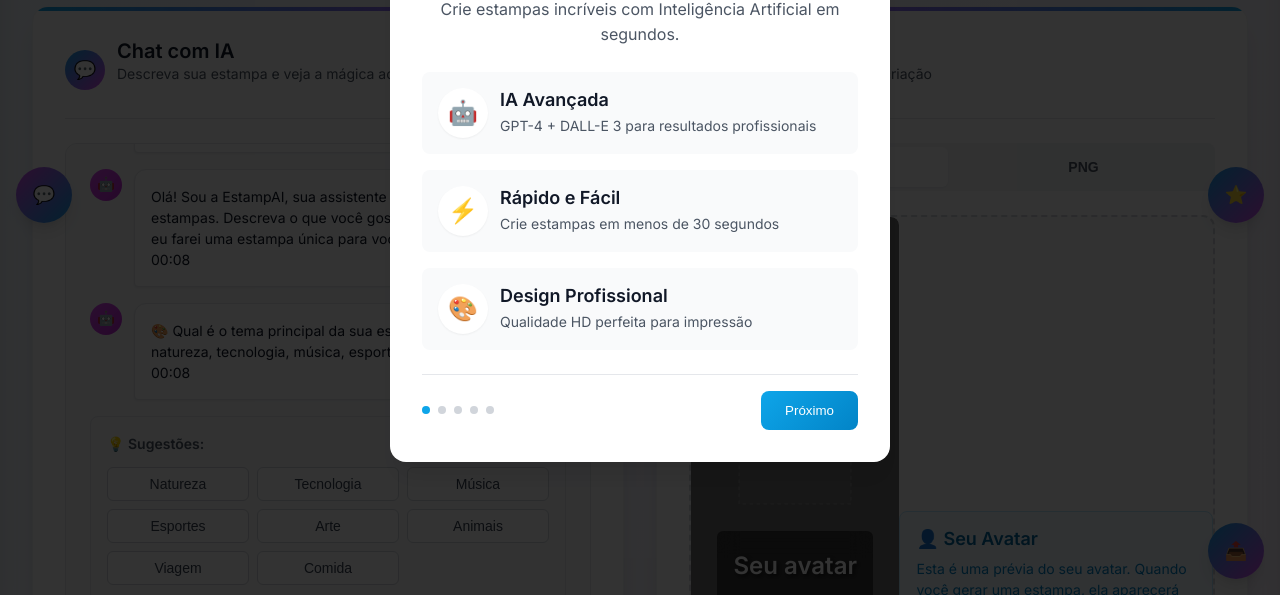
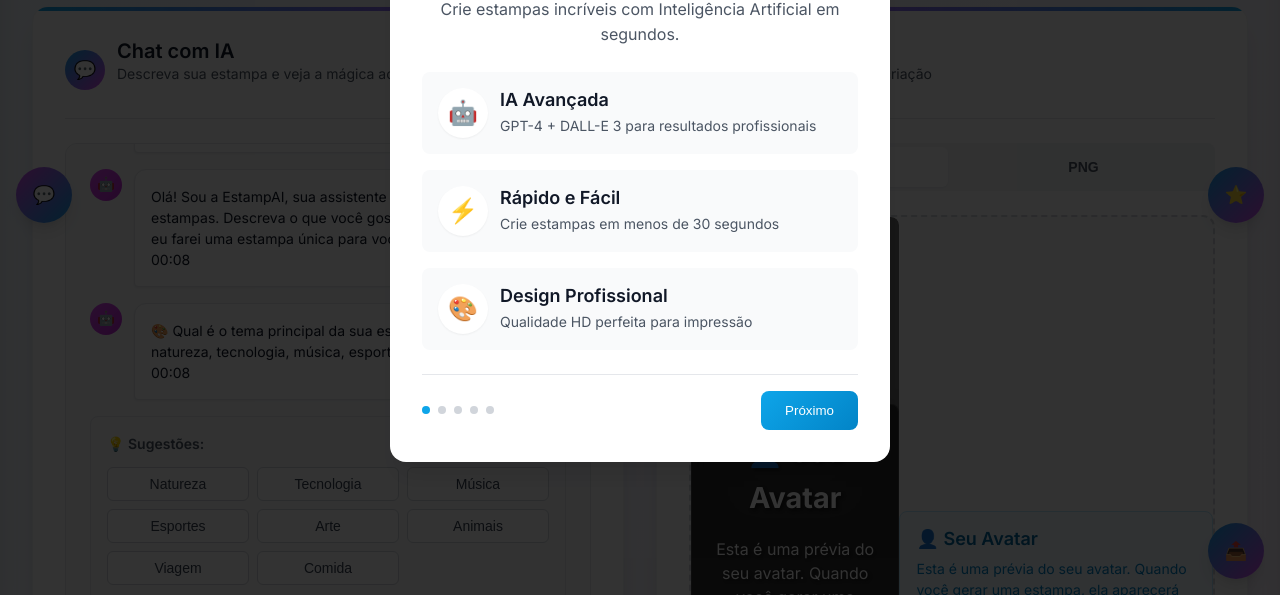
Before and after one commit to 4LFR3Dv1/estampai, a website: page index.html in a window 1280 px wide. Shown: the part 205-800 px from the top of the page. Drawn offline with Linux system fonts and the light colour scheme.

Commit message:
feat: Melhora overlay do avatar com texto explicativo completo
- Adiciona emoji 👤 e título 'Seu Avatar'
- Inclui explicação completa sobre prévia do avatar
- Melhora estilo do overlay com mais transparência
- Adiciona borda sutil e sombra para melhor visual
- Aumenta padding e melhora legibilidade
- Texto explicativo sobre como funciona a estampa

Resolve: Overlay precisa mostrar explicação completa
Implementa: Texto explicativo elegante sobre o avatar

```diff
--- a/index.html
+++ b/index.html
@@ -658,14 +658,14 @@
 
         .avatar-overlay-text {
             color: white;
-            font-size: 1.5rem;
-            font-weight: 600;
             text-align: center;
             text-shadow: 2px 2px 4px rgba(0, 0, 0, 0.7);
-            padding: var(--space-4);
-            background: rgba(0, 0, 0, 0.5);
-            border-radius: var(--radius-md);
-            backdrop-filter: blur(10px);
+            padding: var(--space-6);
+            background: rgba(0, 0, 0, 0.6);
+            border-radius: var(--radius-lg);
+            backdrop-filter: blur(15px);
+            border: 1px solid rgba(255, 255, 255, 0.1);
+            box-shadow: 0 8px 32px rgba(0, 0, 0, 0.3);
         }
 
         /* Container de PNG */
--- a/script.js
+++ b/script.js
@@ -127,7 +127,12 @@ function loadInitialAvatar() {
 
     const overlayText = document.createElement('div');
     overlayText.className = 'avatar-overlay-text';
-    overlayText.textContent = 'Seu avatar';
+    overlayText.innerHTML = `
+        <div style="font-size: 1.8rem; font-weight: 700; margin-bottom: 1rem;">👤 Seu Avatar</div>
+        <div style="font-size: 1rem; font-weight: 400; line-height: 1.5; max-width: 400px;">
+            Esta é uma prévia do seu avatar. Quando você gerar uma estampa, ela aparecerá na área destacada da camiseta!
+        </div>
+    `;
 
     overlay.appendChild(overlayText);
     mockupContainer.appendChild(canvas);
```
